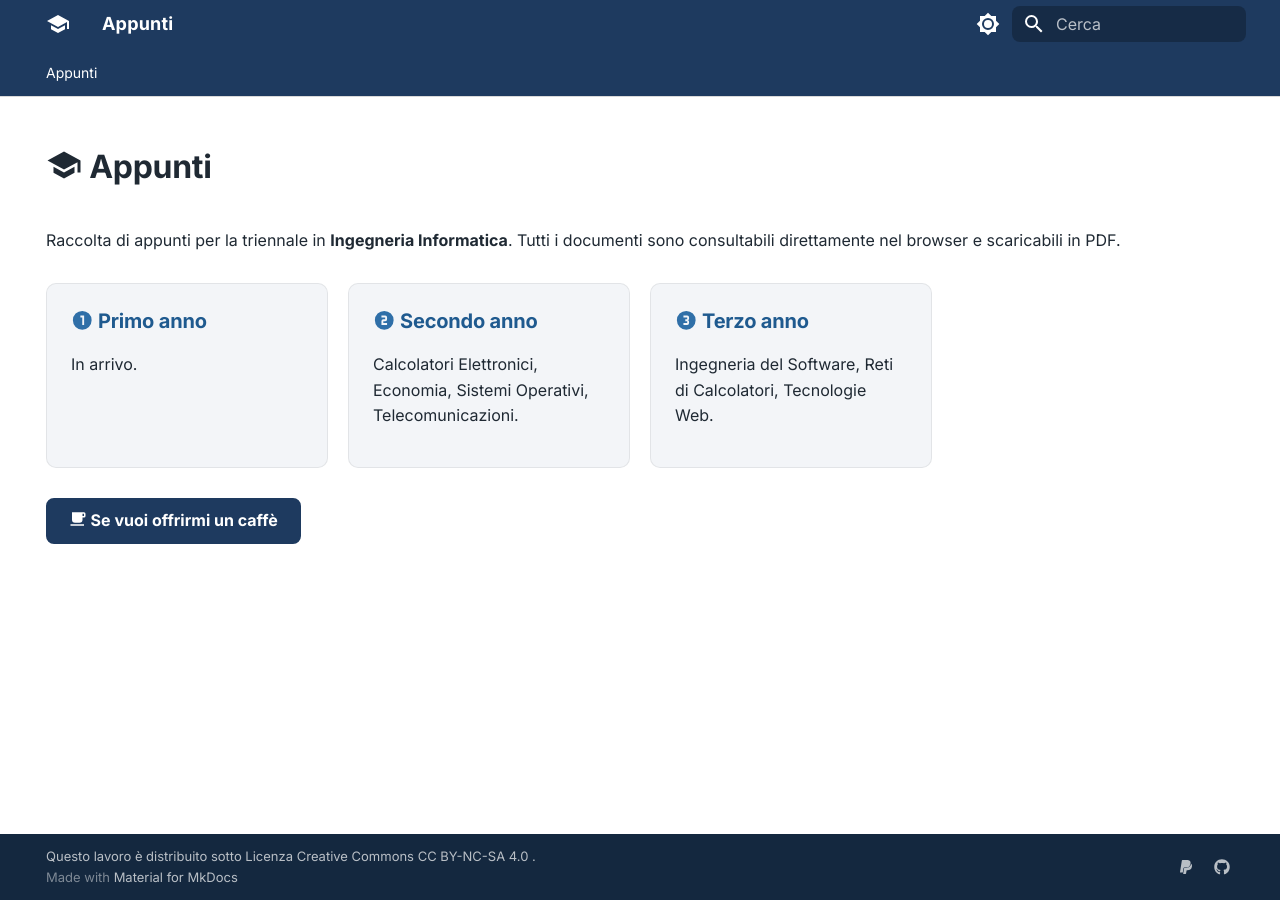
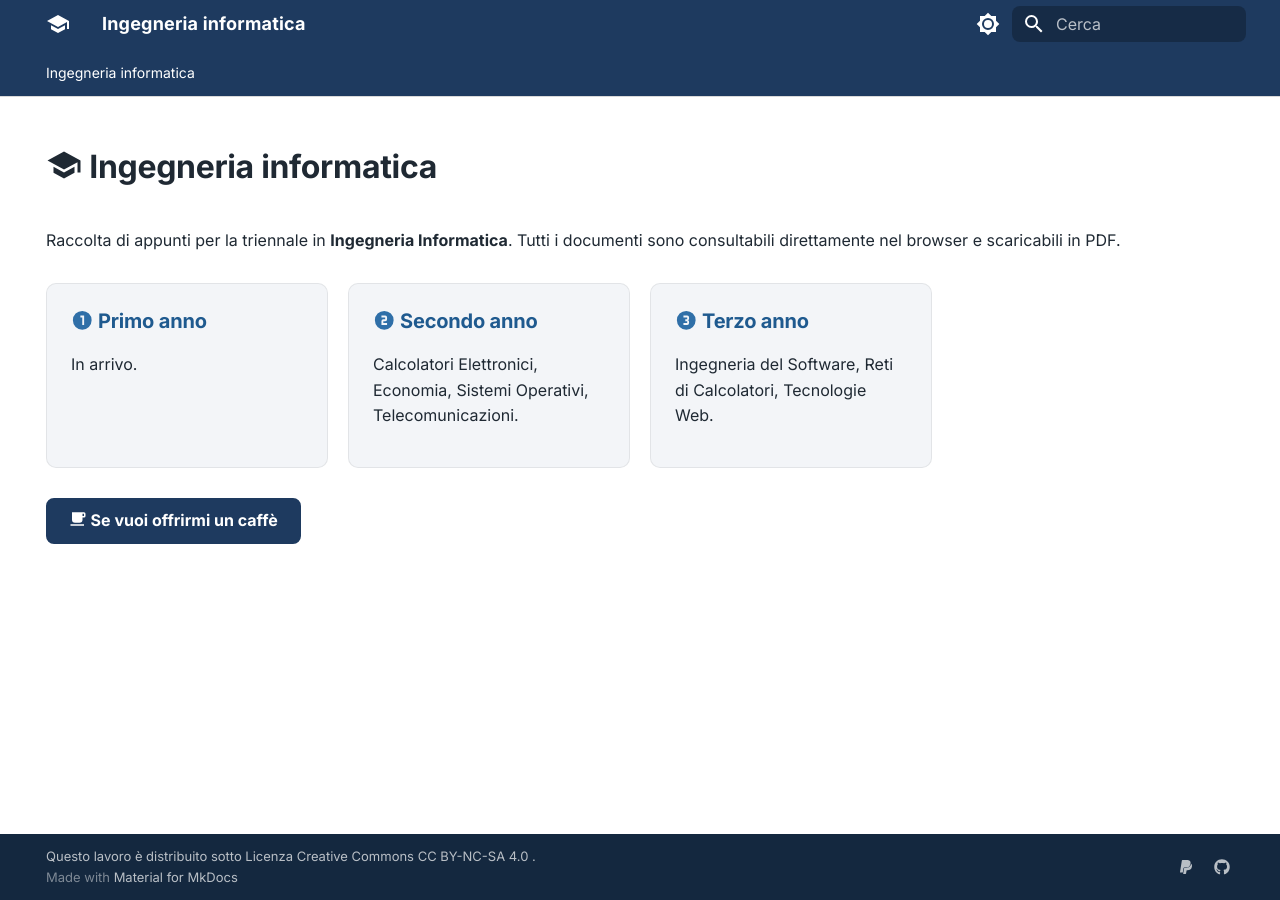
Before and after one commit to marcotartaglione/appunti, an MkDocs documentation site: the page built from docs/index.md, in a window 1280 px wide. Built offline with MkDocs 1.6.1 and Material for MkDocs 9.7.7, drawn with Linux system fonts in a browser that asks for light colours.

Commit message:
Update site name to reflect course title change to Ingegneria Informatica

```diff
--- a/docs/index.md
+++ b/docs/index.md
@@ -4,7 +4,7 @@ hide:
 - toc
 ---
 
-# :material-school: Appunti
+# :material-school: Ingegneria informatica
 
 Raccolta di appunti per la triennale in **Ingegneria Informatica**.
 Tutti i documenti sono consultabili direttamente nel browser e scaricabili in PDF.
--- a/mkdocs.yml
+++ b/mkdocs.yml
@@ -1,4 +1,4 @@
-site_name: Appunti
+site_name: Ingegneria informatica
 site_description: Raccolta di appunti per la triennale in Ingegneria Informatica
 site_author: Marco Tartaglione
 
```
